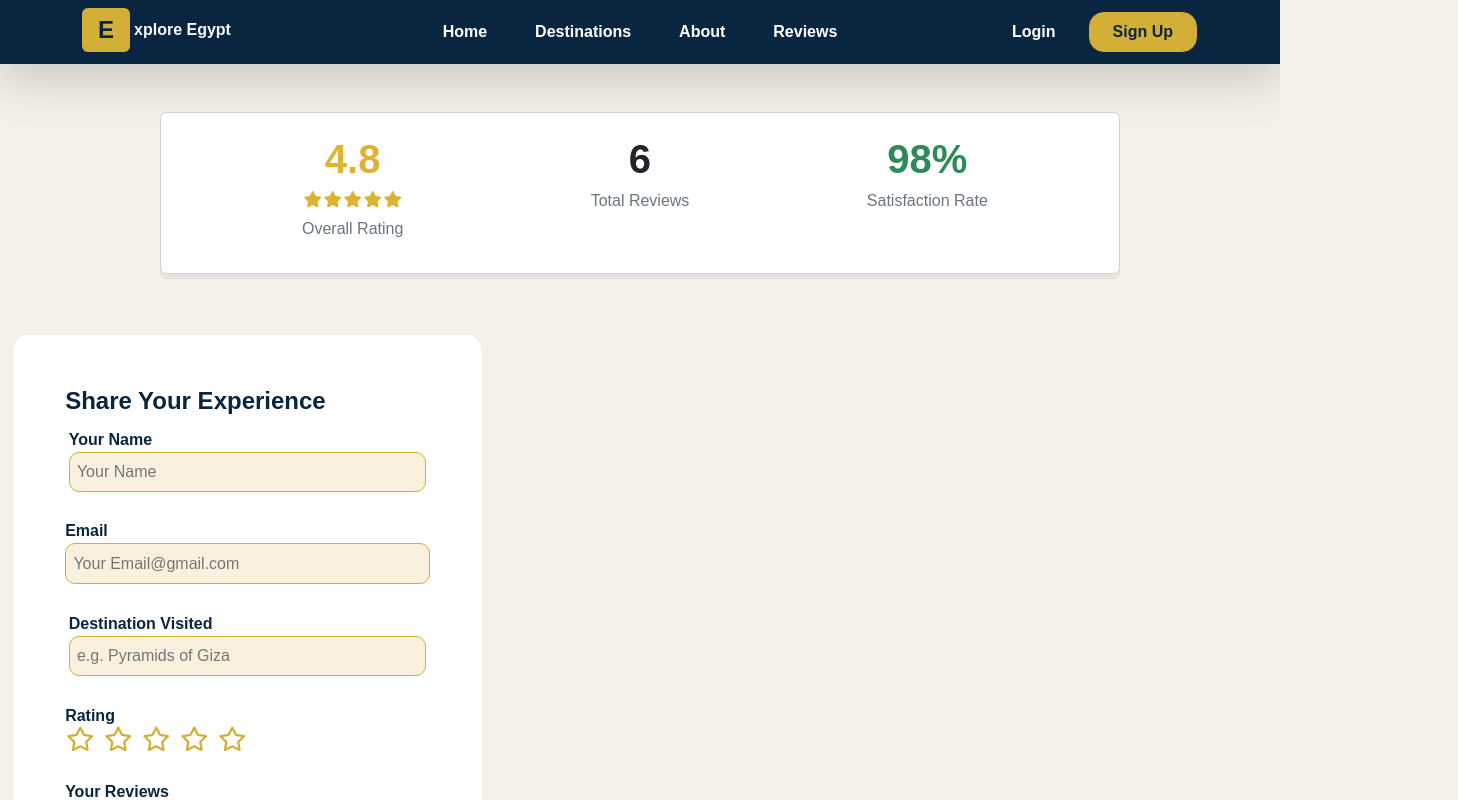
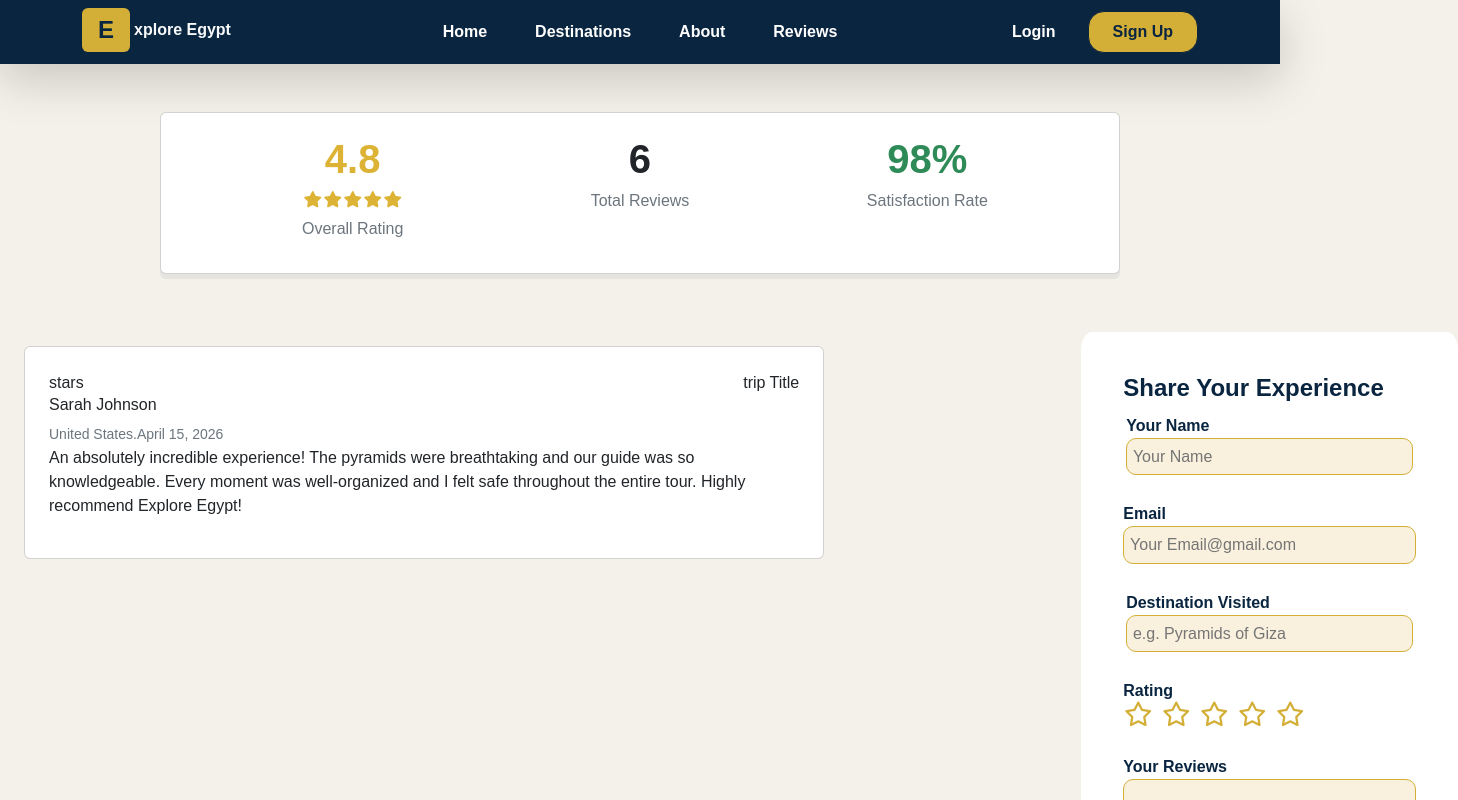
Before and after one commit to malminyawi/capstone-team-project-digilians-, a React (Vite) app in the folder Front-End/EgyEx/: page /reviews in a window 1280 px wide. Shown: the top 800 px of the page, 1458 px wide, since content can reach past the window. Built offline with nearby package versions, Linux system fonts and the light colour scheme.

Commit message:
reviews wide card in progress

```diff
--- a/Front-End/EgyEx/package.json
+++ b/Front-End/EgyEx/package.json
@@ -14,6 +14,7 @@
     "@fortawesome/free-brands-svg-icons": "^7.2.0",
     "@fortawesome/free-solid-svg-icons": "^7.2.0",
     "@fortawesome/react-fontawesome": "^3.3.1",
+    "axios": "^1.16.1",
     "bootstrap": "^5.3.8",
     "react": "^19.2.5",
     "react-bootstrap": "^2.10.10",
--- a/Front-End/EgyEx/src/Components/Reviews/ReviewsForm/ReviewsForm.module.css
+++ b/Front-End/EgyEx/src/Components/Reviews/ReviewsForm/ReviewsForm.module.css
@@ -2,6 +2,7 @@
 color: var(--main-gold);
 font-size:x-large;
 }
+
 .formStyle{
     background-color: var(--main-white );
     padding: 20%;
@@ -10,7 +11,9 @@ font-size:x-large;
     margin:5%;
     color:var(--main-color);
     font-weight:bold;
+    box-shadow: 0px 5px 0px 0px #bebdbd42 ;
 }
+
 .radioDisplay{
     display: none;
 }
--- /dev/null
+++ b/Front-End/EgyEx/src/Components/Reviews/WideReviewsCard/WideReviewsCard.jsx
@@ -0,0 +1,32 @@
+function WideReviewsCard() {
+    return(
+    <div className="card w-75 p-4 m-4">
+        <div className="d-flex flex-row justify-content-between w-100">
+            <div className="reviewStars">stars</div>
+            <div className="tripTitle">trip Title</div>
+        </div>
+
+        <div className="clientDetails">
+
+            <div className="name">
+                <h6>Sarah Johnson</h6>
+                <small className="text-secondary">United States.April 15, 2026 </small>
+            </div>
+
+
+
+            <div className="comment">
+                <p>An absolutely incredible experience! The pyramids were breathtaking and our guide was so knowledgeable. Every moment was well-organized and I felt safe throughout the entire tour. Highly recommend Explore Egypt!</p>
+            </div>
+
+            <div className="helpful">
+
+            </div>
+
+
+        </div>
+    </div>
+    );
+}
+
+export default WideReviewsCard;
--- a/Front-End/EgyEx/src/Pages/ReviewsPage.jsx
+++ b/Front-End/EgyEx/src/Pages/ReviewsPage.jsx
@@ -1,12 +1,15 @@
 import AnalysisCard from "../Components/Reviews/AnalysisCard/AnalysisCard"
 import ReviewsForm from "../Components/Reviews/ReviewsForm/ReviewsForm";
-
+import WideReviewsCard from "../Components/Reviews/WideReviewsCard/WideReviewsCard";
+import axios from "axios";
 function Reviews(){
     return (
         <div className="">
             <div><AnalysisCard></AnalysisCard></div>
-            <div className="d-flex fl">
-                <div></div>
+            <div className="d-flex flex-row gap-1">
+                <div>
+                    <WideReviewsCard></WideReviewsCard>
+                </div>
                 <div>
                     <ReviewsForm></ReviewsForm>
                 </div>
```
Also changed, not shown: Front-End/EgyEx/src/Components/Reviews/WideReviewsCard/WideReviewsCard.module.css (added), 1 other file (tests, documents, lock files or other folders).
